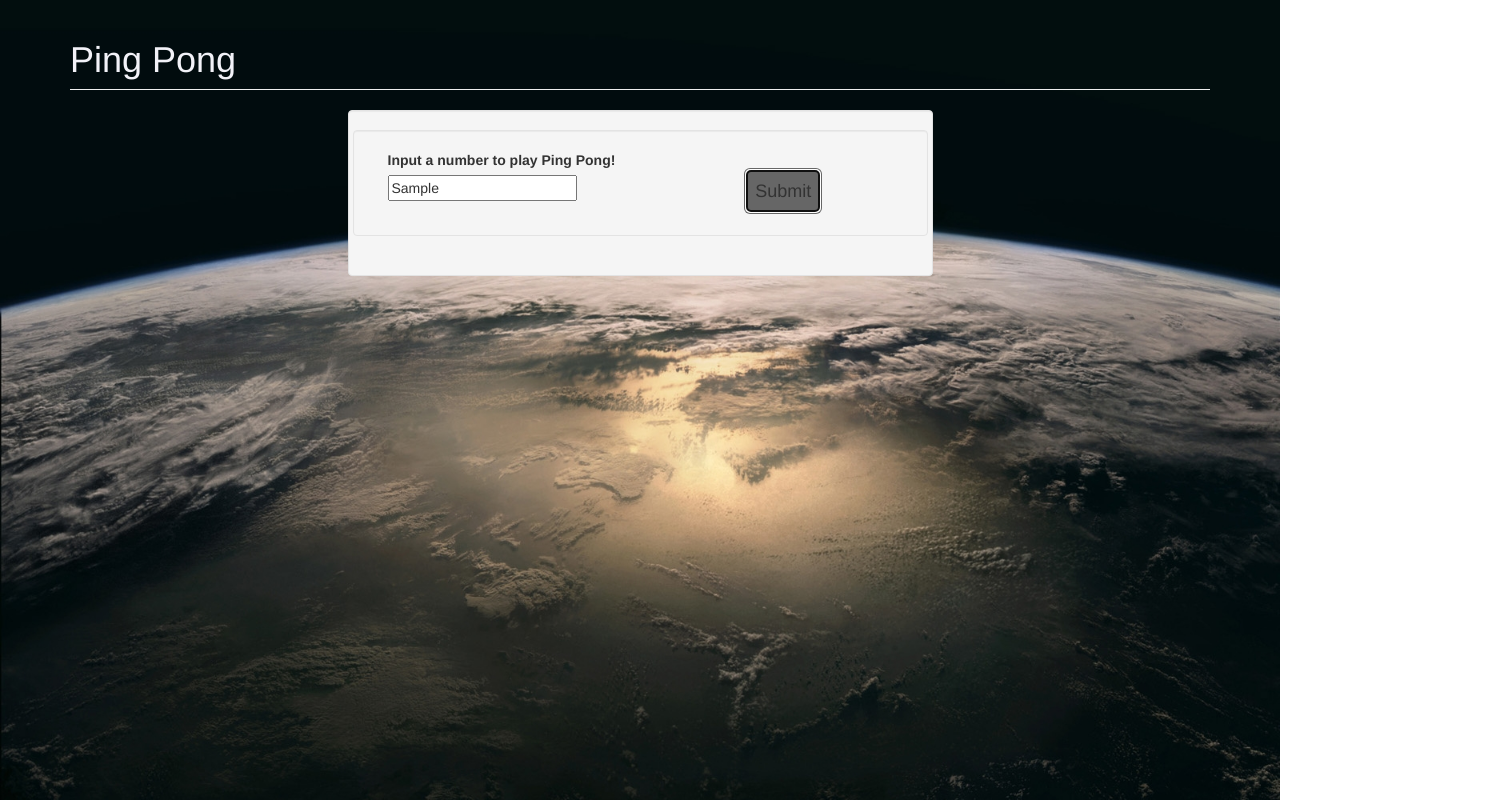
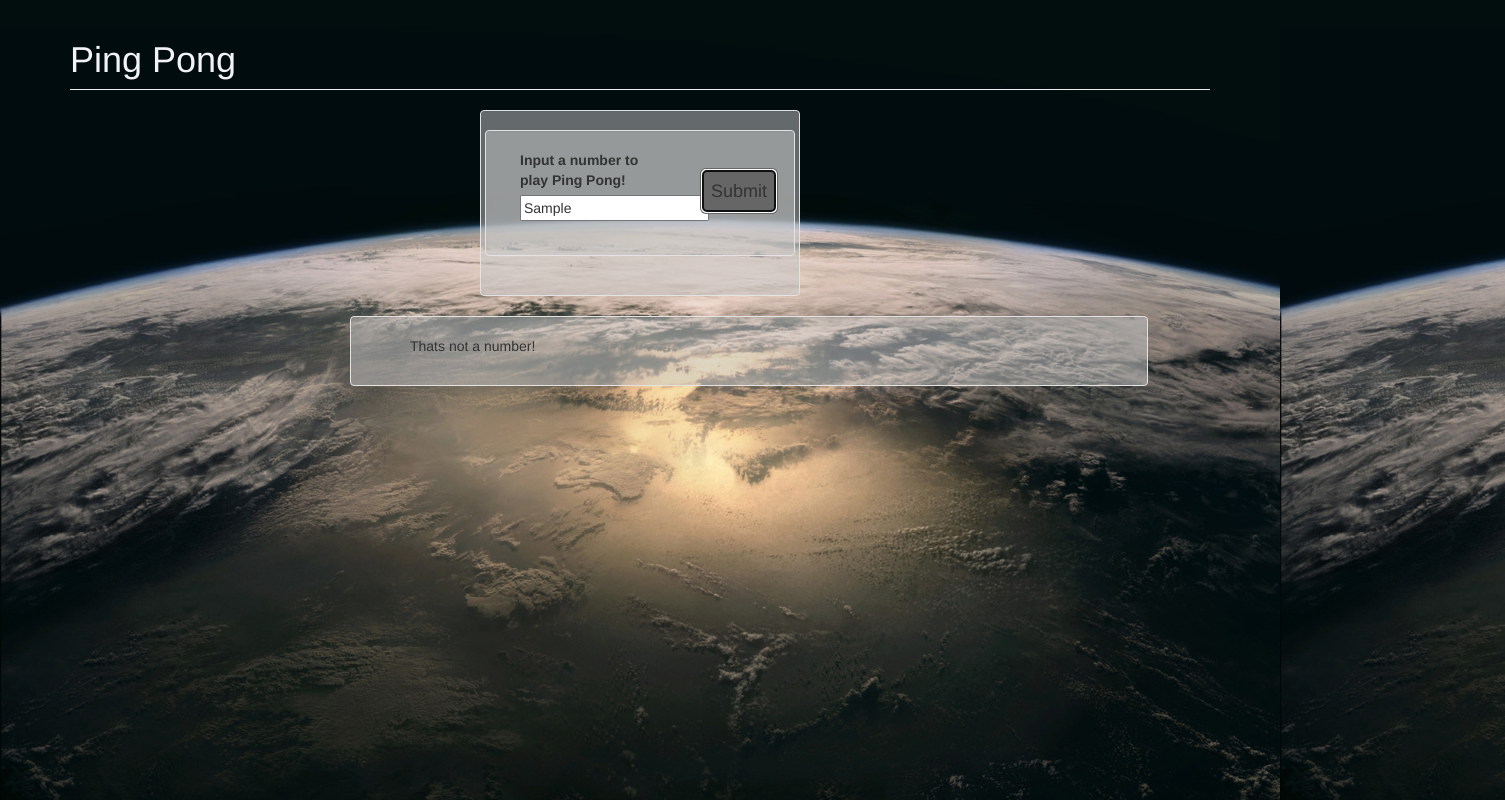
Before and after one commit to colinwkingen/ping_pong, a plain HTML site: page index.html in a window 1280 px wide. Both pictures are taken after typing "Sample" into the empty fields and a click on the button "Submit". Shown: the whole page, 1505 px wide, since content can reach past the window. Drawn offline with nearby package versions, Linux system fonts and the light colour scheme.

Commit message:
make bootstrap containers and wells partially transparent, and resize elements initialls visible.

```diff
--- a/css/styles.css
+++ b/css/styles.css
@@ -16,3 +16,14 @@ body {
   margin-right: 8em;
   margin-top: 1em;
 }
+#main_container {
+  width: 50%;
+  margin-right: 25%;
+}
+#content {
+  width: 70%;
+  margin-right: 15%;
+}
+.well {
+  background-color: rgba(200, 200, 200, 0.5);
+}
--- a/index.html
+++ b/index.html
@@ -12,10 +12,10 @@
     <div class="container">
       <h1 class="center-block page-header main_header">Ping Pong</h1>
     </div>
-    <div class="container">
+    <div id="main_container" class="container">
       <div class="row">
         <div class="col-md-6 col-sm-offset-3 well">
-          <form id="leapYear" action="index.html" method="post">
+          <form id="ping_pong" action="index.html" method="post">
             <div class="well row">
               <div class="form-group col-md-8">
                 <label>Input a number to play Ping Pong!</label>
@@ -27,9 +27,14 @@
            </div>
           </form>
         </div>
+        <!-- <div class="row well">
+          <div class="col-md-6 col-sm-offset-3">
+
+          </div>
+        </div> -->
       </div>
       <div class="container">
-        <div class="well output hidden">
+        <div id="content" class="well output hidden">
           <ul>
           </ul>
         </div>
--- a/js/scripts.js
+++ b/js/scripts.js
@@ -40,6 +40,7 @@ $(document).ready(function(){
     var inputData = $("#userInput").val();
     var inputNumber = processInput(inputData);
     var finalOutput = processNumber(inputNumber);
+    $("#content").removeClass("hidden");
     $(".output ul").html(finalOutput);
   });
 });
```
